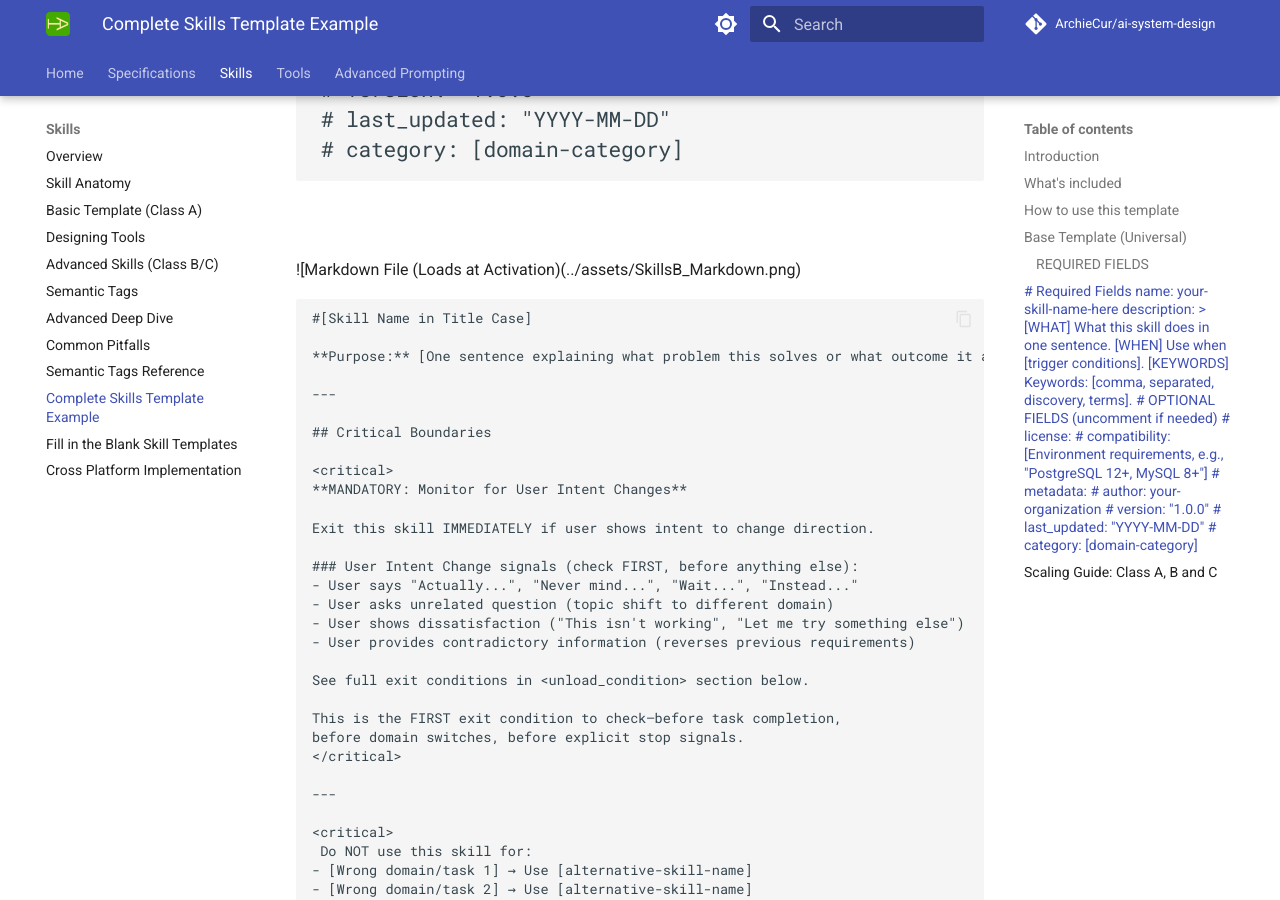
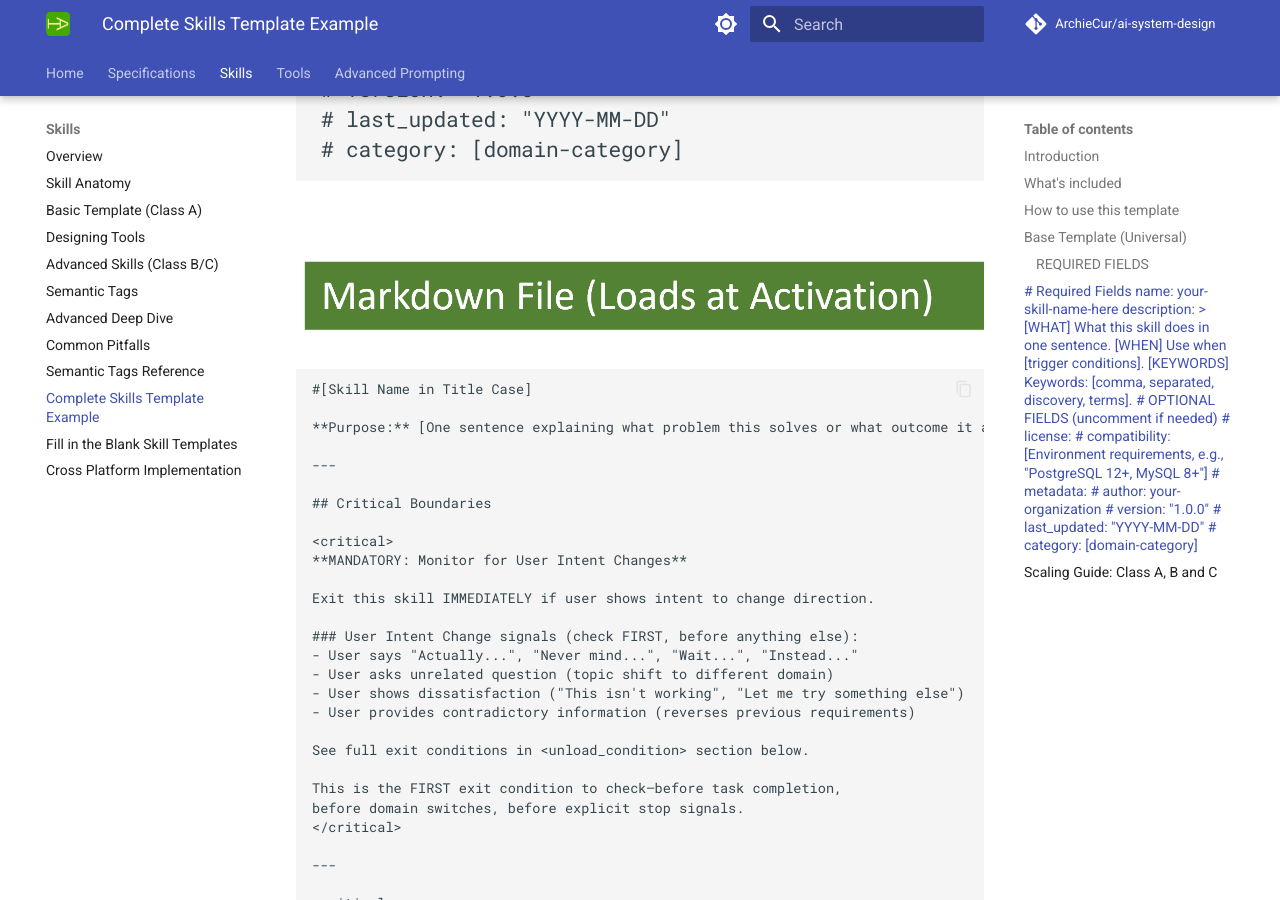
Before and after one commit to ArchieCur/ai-system-design, an MkDocs documentation site: the page built from docs/skills/Skills_B_Complete_Skill_Template_Appendix.md, in a window 1280 px wide and 900 px high, scrolled down 1485 px. Built offline with MkDocs 1.6.1 and Material for MkDocs 9.7.7, drawn with Linux system fonts in a browser that asks for light colours; comment, search, counter and statistics services are not loaded.

Commit message:
Update Skills_B_Complete_Skill_Template_Appendix.md

````diff
--- a/docs/skills/Skills_B_Complete_Skill_Template_Appendix.md
+++ b/docs/skills/Skills_B_Complete_Skill_Template_Appendix.md
@@ -56,7 +56,7 @@ description: >
 ```
 ---
 
-![Markdown File (Loads at Activation)(../assets/SkillsB_Markdown.png)
+![Markdown File (Loads at Activation)](../assets/SkillsB_Markdown.png)
 
 
 ```text
````
